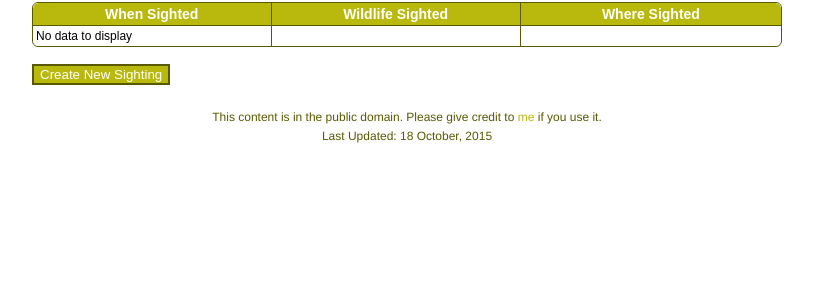
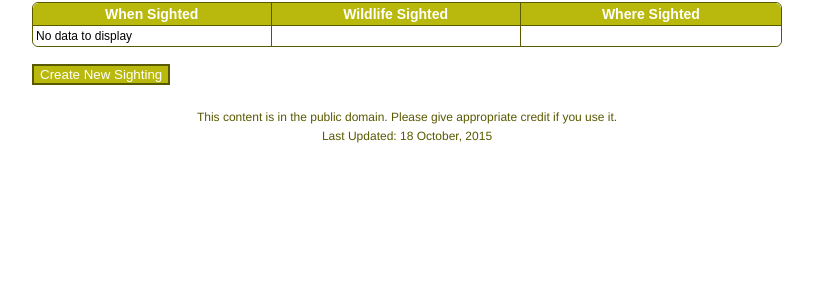
Before and after one commit to VanLydegraf-Cassandra/Team-4-F15-CIT261, a PHP site: page / in a window 1280 px wide. Shown: the part 290-592 px from the top of the page, without its empty margins (233-1046 px from the left). Run offline with PHP 8.4, Linux system fonts and the light colour scheme; some web fonts are replaced.

Commit message:
Changed footer text and removed link to my email given this is a team project and no longer individual.

```diff
--- a/modules/footer.php
+++ b/modules/footer.php
@@ -10,7 +10,7 @@
 <div>
     <div class="barcopy">
        <div class="bar-wrapcopy">
-           <div class="copyright">This content is in the public domain. Please give credit to <a href="mailto:ejcosta@gmail.com">me</a> if you use it.</div>
+           <div class="copyright">This content is in the public domain. Please give appropriate credit if you use it.</div>
             <div class="copyright">Last Updated: 18 October, 2015</div>
        </div>
     </div>
```
